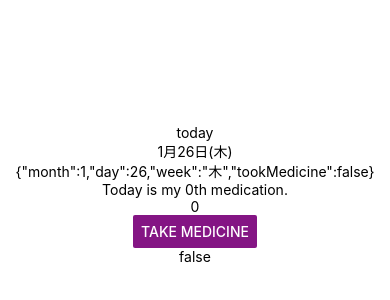
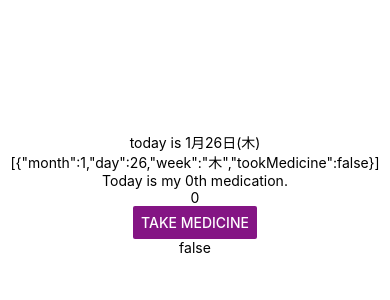
Before and after one commit to ynishisaki/medication-management-app, a React Native app: screen / in a window 390 px wide. Shown: the part 228-528 px from the top of the page. Built offline with nearby package versions, Linux system fonts and the light colour scheme.

Commit message:
feat: 1日ごとに記録が配列として溜まっていくようになったはず

```diff
--- a/App.tsx
+++ b/App.tsx
@@ -15,39 +15,30 @@ export default function App() {
     // 今日薬を飲んだか
     const [isTookMedicine, setIsTookMedicine] = useState(false);
 
-    interface Record {
-        dailyRecord: {
-            month: number;
-            day: number;
-            week: string;
-            tookMedicine: boolean;
-        }[];
-    }
-
-    const [allDayRecord, setAllDayRecord] = useState<Record>({
-        dailyRecord: [
+    const [dailyRecord, setDailyRecord] = useState([
         {
             month: month,
             day: day,
             week: week,
             tookMedicine: false,
         },
-        ],
-    });
+    ]);
 
     function onPressTookMedicine() {
         setIsTookMedicine(!isTookMedicine);
-        setAllDayRecord({
-            dailyRecord: [
-                ...allDayRecord.dailyRecord,
+        setDailyRecord([
+            ...dailyRecord.slice(0, dailyRecord.length - 1),
             {
                 month: month,
                 day: day,
                 week: week,
-                    tookMedicine: isTookMedicine,
+                tookMedicine: !isTookMedicine, // この時点でisTookMedicineはsetStateされていないことに注意
             },
-            ],
-        });
+        ]);
+        // jsonから全日数分のtrueを数える
+        setCountDays(
+            dailyRecord.filter((record) => record.tookMedicine === !true).length // この時点でisTookMedicineはsetStateされていないことに注意
+        );
     }
 
     // 薬を飲み始めて何日目か
@@ -59,31 +50,30 @@ export default function App() {
             const recordAsString: string | null = await AsyncStorage.getItem(
                 "record"
             );
-            // AsyncStorageに記録がないので、デフォルトのallDayRecordを利用する
+            // AsyncStorageに記録がないので、デフォルトのdailyRecordを利用する
             if (recordAsString === null) {
             }
             //
             else {
                 const record = JSON.parse(recordAsString);
-                const latestRecord = record.dailyRecord.at(-1); // 最後の要素を取得
+                const latestRecord = record.at(-1); // 最後の要素を取得
 
                 // アプリ起動日が、前回起動日と同日だったら、記録を取得
                 if (latestRecord.day === day) {
-                    setAllDayRecord(record);
+                    setIsTookMedicine(latestRecord.tookMedicine);
+                    setDailyRecord(record);
                 }
                 // アプリ起動日が、前回起動日と異なる日だったら、今日の記録を追加
                 else {
-                    setAllDayRecord({
-                        dailyRecord: [
-                            ...record.dailyRecord,
+                    setDailyRecord([
+                        ...record.slice(0, record.length - 1),
                         {
                             month: month,
                             day: day,
                             week: week,
                             tookMedicine: false,
                         },
-                        ],
-                    });
+                    ]);
                 }
             }
         })();
@@ -92,32 +82,23 @@ export default function App() {
 
     // AsyncStorageに記録を保存
     useEffect(() => {
-        AsyncStorage.setItem("record", JSON.stringify(allDayRecord));
+        AsyncStorage.setItem("record", JSON.stringify(dailyRecord));
+    }, [dailyRecord]);
 
-        // jsonから全日数分のtrueを数える
-        setCountDays(
-            allDayRecord.dailyRecord.filter(
-                (record) => record.tookMedicine === true
-            ).length
-        );
-    }, [allDayRecord]);
+    // 注意！AsyncStorageを初期化
+    // useEffect(() => {
+    //     (async () => {
+    //         await AsyncStorage.clear();
+    //     })();
+    // }, []);
 
     return (
         <View style={styles.container}>
-            <Text>today</Text>
-            <Text>
-                {month}月{day}日({week})
-            </Text>
-            {/* <Text>{JSON.stringify(allDayRecord)}</Text> */}
-            <Text>
-                {JSON.stringify(
-                    allDayRecord.dailyRecord[
-                        allDayRecord.dailyRecord.length - 1
-                    ]
-                )}
-            </Text>
-            {allDayRecord.dailyRecord[allDayRecord.dailyRecord.length - 1]
-                .isTookMedicine ? undefined : (
+            <Text>{`today is ${month}月${day}日(${week})`}</Text>
+
+            <Text>{JSON.stringify(dailyRecord)}</Text>
+
+            {dailyRecord[dailyRecord.length - 1].tookMedicine ? undefined : (
                 <Text>{`Today is my ${countDays}th medication.`}</Text>
             )}
             <Text>{`${countDays}`}</Text>
@@ -132,8 +113,7 @@ export default function App() {
                 color={isTookMedicine ? "gray" : "#841584"}
                 accessibilityLabel='if you took medicine today, push this button'
             />
-            {allDayRecord.dailyRecord[allDayRecord.dailyRecord.length - 1]
-                .isTookMedicine ? (
+            {dailyRecord[dailyRecord.length - 1].tookMedicine ? (
                 <Text>{`I took ${countDays} times.`}</Text>
             ) : undefined}
             <Text>{`${isTookMedicine}`}</Text>
```
Lines whose indentation alone changed are shown as unchanged.
